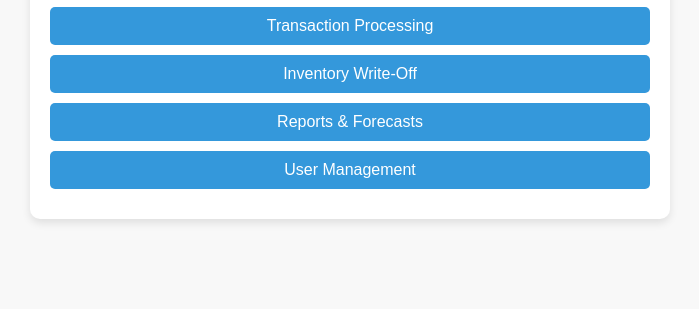
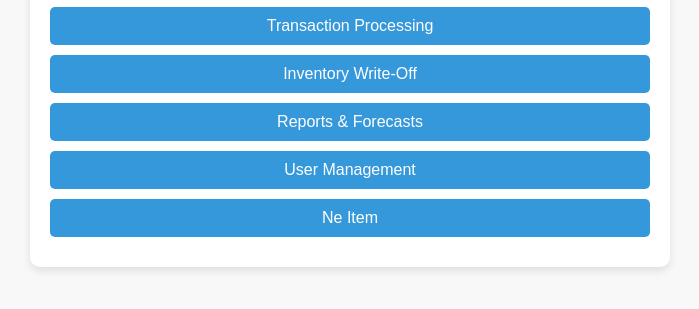
Before and after one commit to kosach/caffe-control, a website: page docs/index.html in a window 1280 px wide. Shown: the part 191-500 px from the top of the page, without its empty margins (290-989 px from the left). Drawn offline with Linux system fonts and the light colour scheme.

Commit message:
New item

```diff
--- a/docs/index.html
+++ b/docs/index.html
@@ -51,6 +51,7 @@
         <button class="button" onclick="location.href='writeoff.html'">Inventory Write-Off</button>
         <button class="button" onclick="location.href='reports.html'">Reports & Forecasts</button>
         <button class="button" onclick="location.href='usermanagement.html'">User Management</button>
+        <button class="button" onclick="location.href='usermanagement.html'">Ne Item</button>
     </div>
 </body>
 </html>
```
